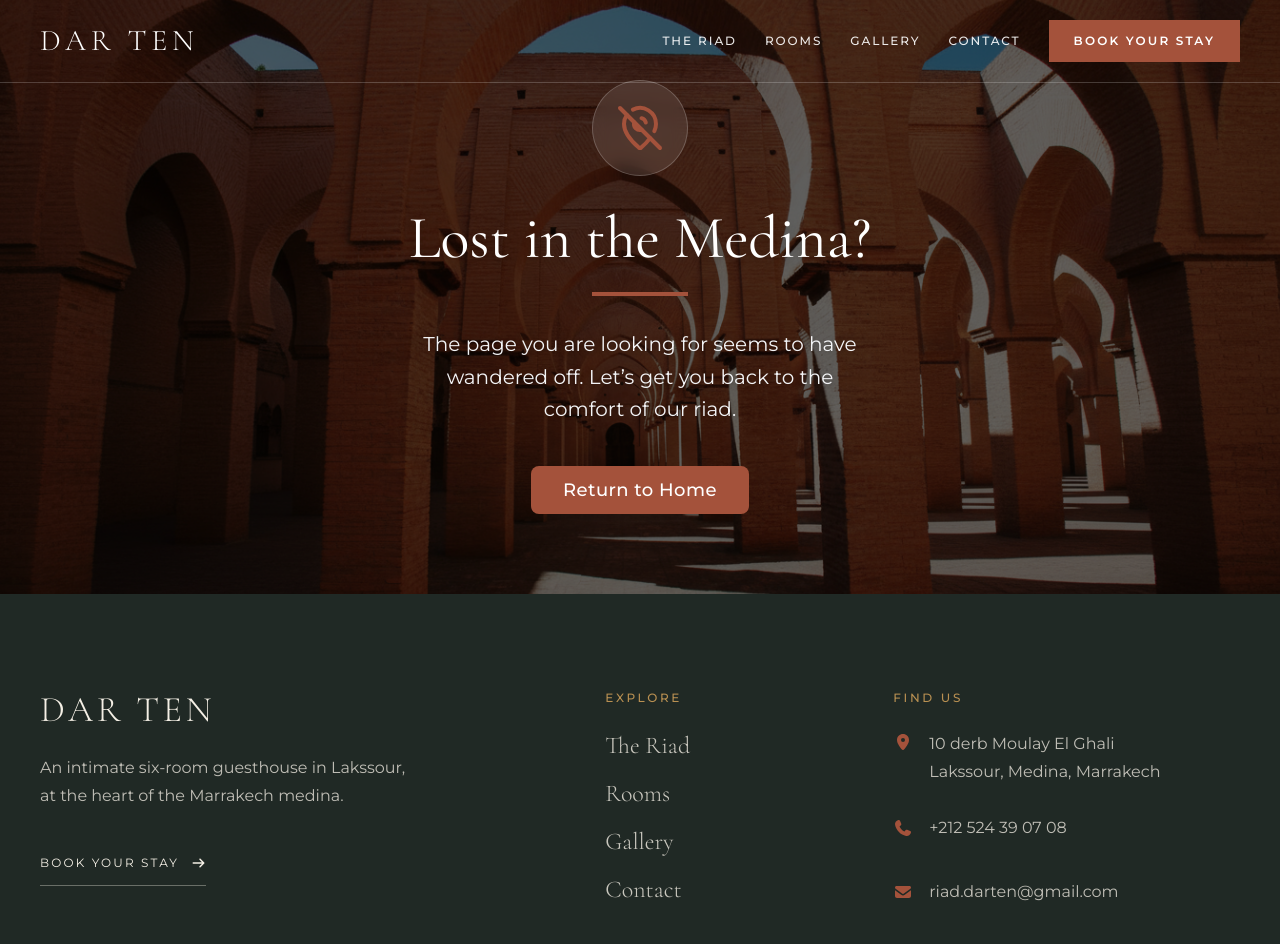
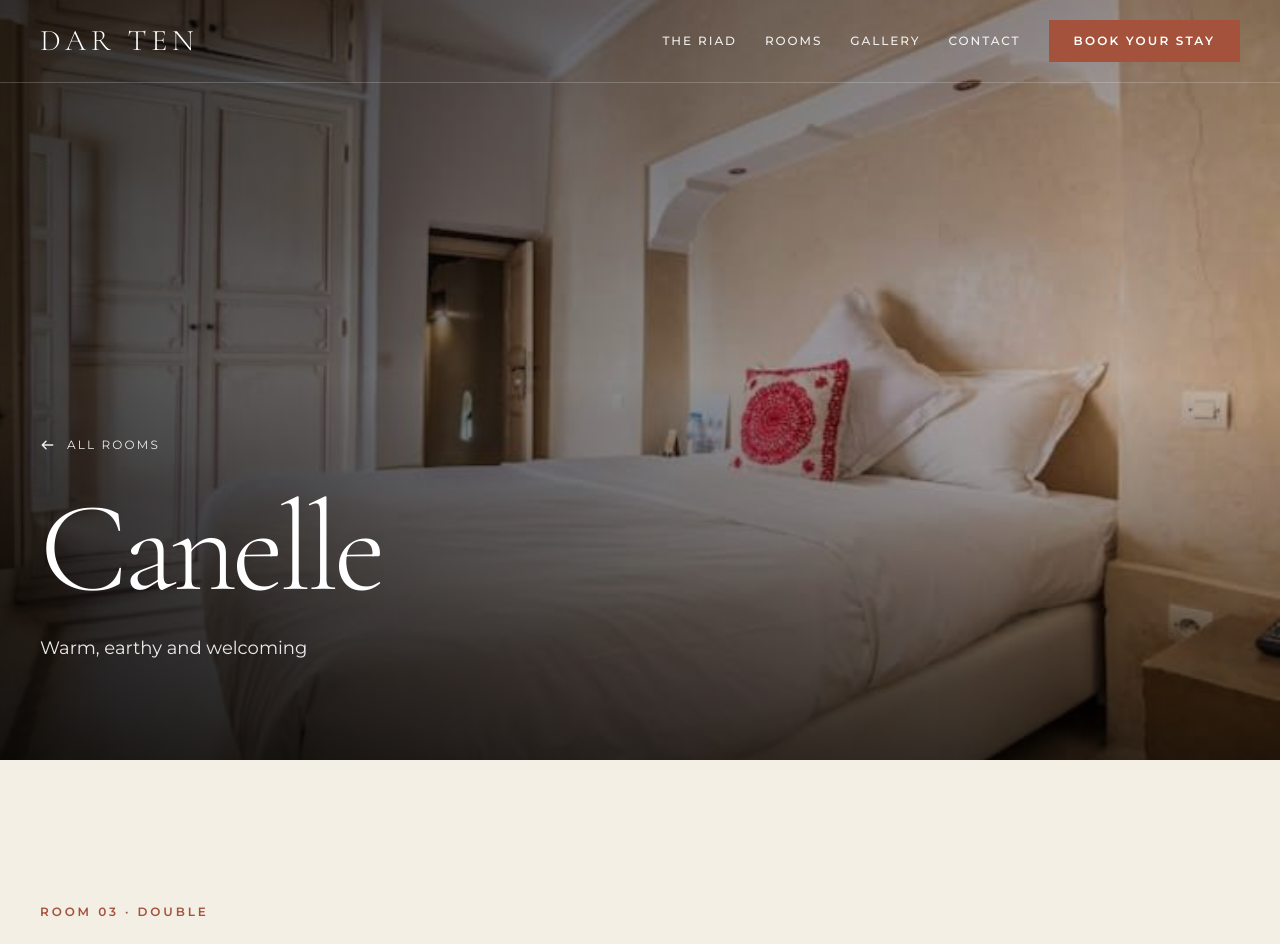
Before and after one commit to yassinejoundi/riad-dar-ten, a Next.js app: page /rooms/canelle in a window 1280 px wide. Before the commit this address had no page. Shown: the top 944 px of the page. Built offline with nearby package versions, Linux system fonts and the light colour scheme; a web font is replaced by a local one.

Commit message:
feat: add room detail pages

```diff
--- /dev/null
+++ b/app/rooms/[slug]/page.tsx
@@ -0,0 +1,28 @@
+import type { Metadata } from "next"
+import { notFound } from "next/navigation"
+import { RoomDetail } from "@/components/rooms/RoomDetail"
+import { getRoom, rooms } from "@/lib/rooms"
+
+type RoomPageProps = { params: Promise<{ slug: string }> }
+
+export function generateStaticParams() {
+  return rooms.map((room) => ({ slug: room.slug }))
+}
+
+export async function generateMetadata({ params }: RoomPageProps): Promise<Metadata> {
+  const room = getRoom((await params).slug)
+  if (!room) return {}
+
+  return {
+    title: `${room.name} Room | Riad Dar Ten`,
+    description: `${room.tone}. Discover the ${room.name} double room at Riad Dar Ten in the Marrakech medina.`,
+    openGraph: { images: [room.image] },
+  }
+}
+
+export default async function RoomPage({ params }: RoomPageProps) {
+  const room = getRoom((await params).slug)
+  if (!room) notFound()
+
+  return <RoomDetail room={room} />
+}
--- a/app/sitemap.ts
+++ b/app/sitemap.ts
@@ -1,4 +1,5 @@
 import type { MetadataRoute } from "next"
+import { rooms } from "@/lib/rooms"
 
 const baseUrl = "https://riaddarten.com"
 
@@ -13,6 +14,7 @@ export default function sitemap(): MetadataRoute.Sitemap {
     "/brand-identity",
     "/privacy",
     "/terms",
+    ...rooms.map((room) => `/rooms/${room.slug}`),
   ]
 
   const lastModified = new Date()
--- /dev/null
+++ b/components/rooms/RoomDetail.tsx
@@ -0,0 +1,27 @@
+import Image from "next/image"
+import Link from "next/link"
+import { FontAwesomeIcon } from "@fortawesome/react-fontawesome"
+import { faArrowLeft, faArrowRight, faCheck, faUserGroup } from "@fortawesome/free-solid-svg-icons"
+import type { Room } from "@/lib/rooms"
+import { roomAmenities, rooms } from "@/lib/rooms"
+
+export function RoomDetail({ room }: { room: Room }) {
+  const index = rooms.findIndex((item) => item.slug === room.slug)
+  const nextRoom = rooms[(index + 1) % rooms.length]
+
+  return (
+    <div className="bg-cream text-midnight-blue">
+      <section className="relative flex min-h-[760px] h-[92svh] items-end overflow-hidden bg-midnight-blue text-white">
+        <Image src={room.image} alt={`${room.name} double room at Riad Dar Ten`} fill priority sizes="100vw" className="object-cover" />
+        <div className="absolute inset-0 bg-gradient-to-r from-black/75 via-black/40 to-black/15" /><div className="absolute inset-0 bg-gradient-to-t from-black/65 via-transparent to-black/20" />
+        <div className="relative mx-auto w-full max-w-[1440px] px-5 pb-20 md:px-10 md:pb-24"><Link href="/rooms" className="mb-7 inline-flex min-h-11 items-center gap-3 font-sans text-xs uppercase tracking-[.18em] text-white/90 hover:text-white"><FontAwesomeIcon icon={faArrowLeft} className="size-3" />All rooms</Link><h1 className="font-serif text-[clamp(4.5rem,10vw,9rem)] font-light leading-[.85] tracking-[-.04em]">{room.name}</h1><p className="mt-7 max-w-xl text-pretty font-sans text-lg leading-8 text-white/90">{room.tone}</p></div>
+      </section>
+
+      <section className="py-24 md:py-36"><div className="mx-auto grid max-w-[1320px] gap-14 px-5 md:px-10 lg:grid-cols-[.9fr_1.1fr] lg:gap-24"><div><p className="mb-5 font-sans text-xs font-semibold uppercase tracking-[.24em] text-terracotta">Room {String(index + 1).padStart(2, "0")} · Double</p><h2 className="text-balance font-serif text-5xl font-light leading-[1.02] md:text-7xl">A room with its own rhythm.</h2></div><div className="lg:pt-12"><p className="max-w-xl text-pretty font-sans text-lg leading-8 text-midnight-blue/75">{room.description} Like every room at Dar Ten, it is designed as a personal retreat within the shared life of the riad.</p><div className="mt-10 grid grid-cols-2 gap-x-8 border-t border-midnight-blue/15">{roomAmenities.map((item) => <div key={item} className="flex gap-3 border-b border-midnight-blue/15 py-4 font-sans text-sm text-midnight-blue/80"><FontAwesomeIcon icon={faCheck} className="mt-1 size-3 text-terracotta" />{item}</div>)}</div></div></div></section>
+
+      <section className="bg-[#e7ddcf] py-24 md:py-36"><div className="mx-auto max-w-[1320px] px-5 md:px-10"><div className="grid gap-4 md:grid-cols-12"><div className="relative min-h-[560px] md:col-span-7"><Image src={room.image} alt={`Interior details in the ${room.name} room`} fill sizes="(max-width: 768px) 100vw, 58vw" className="object-cover" /></div><div className="relative min-h-[420px] md:col-span-5 md:mt-24"><Image src="/assets/images/home/welcome.png" alt="The shared courtyard at Riad Dar Ten" fill sizes="(max-width: 768px) 100vw, 42vw" className="object-cover" /></div></div><p className="mt-6 max-w-2xl text-pretty font-sans text-base leading-7 text-midnight-blue/75"><FontAwesomeIcon icon={faUserGroup} className="mr-3 text-terracotta" />Made for two, with the courtyard, pool and rooftop terrace just beyond your door.</p></div></section>
+
+      <section className="bg-midnight-blue py-24 text-cream md:py-32"><div className="mx-auto flex max-w-[1320px] flex-col justify-between gap-12 px-5 md:px-10 lg:flex-row lg:items-end"><div><p className="mb-5 font-sans text-xs font-semibold uppercase tracking-[.24em] text-saffron-gold">Continue exploring</p><h2 className="font-serif text-5xl font-light md:text-7xl">Next, {nextRoom.name}.</h2><p className="mt-5 max-w-lg font-sans text-base leading-7 text-cream/75">{nextRoom.tone}</p></div><div className="flex flex-col gap-5 sm:flex-row"><Link href={`/rooms/${nextRoom.slug}`} className="group inline-flex min-h-12 items-center gap-3 border border-cream/40 px-7 py-4 font-sans text-xs uppercase tracking-[.18em] hover:border-cream">View {nextRoom.name} <FontAwesomeIcon icon={faArrowRight} className="size-3 transition-transform group-hover:translate-x-1" /></Link><Link href="/book" className="inline-flex min-h-12 items-center bg-terracotta px-7 py-4 font-sans text-xs font-semibold uppercase tracking-[.18em] text-white hover:bg-deep-spice">Check availability</Link></div></div></section>
+    </div>
+  )
+}
--- /dev/null
+++ b/lib/rooms.ts
@@ -0,0 +1,30 @@
+export type Room = {
+  slug: string
+  name: string
+  tone: string
+  image: string
+  description: string
+  accent: string
+}
+
+export const rooms: Room[] = [
+  { slug: "vanilla", name: "Vanilla", tone: "Soft, luminous and quietly composed", image: "/assets/images/home/rooms/vanilla-double-room.png", description: "Warm cream tones and filtered light give Vanilla an easy, restful character after a day in the medina.", accent: "#d2b98b" },
+  { slug: "chocolate", name: "Chocolate", tone: "Deep, intimate and grounded", image: "/assets/images/home/rooms/chocolate-double-room.png", description: "Rich natural tones and dark timber create a private, cocooning atmosphere with a distinctly Moroccan warmth.", accent: "#765142" },
+  { slug: "canelle", name: "Canelle", tone: "Warm, earthy and welcoming", image: "/assets/images/home/rooms/canelle-double-room.png", description: "Cinnamon-inspired colour and tactile finishes bring warmth to this calm double room.", accent: "#ad6748" },
+  { slug: "muscade", name: "Muscade", tone: "Understated, tactile and serene", image: "/assets/images/home/rooms/muscade-double-room.png", description: "A measured palette of nutmeg and earth makes Muscade a quiet retreat from Marrakech's vivid streets.", accent: "#80634d" },
+  { slug: "safran", name: "Safran", tone: "Sunlit, expressive and uplifting", image: "/assets/images/home/rooms/safran-double-room.png", description: "Golden accents catch the Marrakech light, bringing an open and optimistic mood to Safran.", accent: "#b58b35" },
+  { slug: "paprika", name: "Paprika", tone: "Vibrant, warm and full of character", image: "/assets/images/home/rooms/paprika-double-room.png", description: "Red-earth accents and Moroccan details give Paprika a spirited identity without sacrificing calm.", accent: "#9f493d" },
+]
+
+export const roomAmenities = [
+  "Double accommodation",
+  "Private bathroom",
+  "Wi-Fi",
+  "Daily housekeeping",
+  "Heating",
+  "Access to the courtyard and rooftop",
+]
+
+export function getRoom(slug: string) {
+  return rooms.find((room) => room.slug === slug)
+}
```
